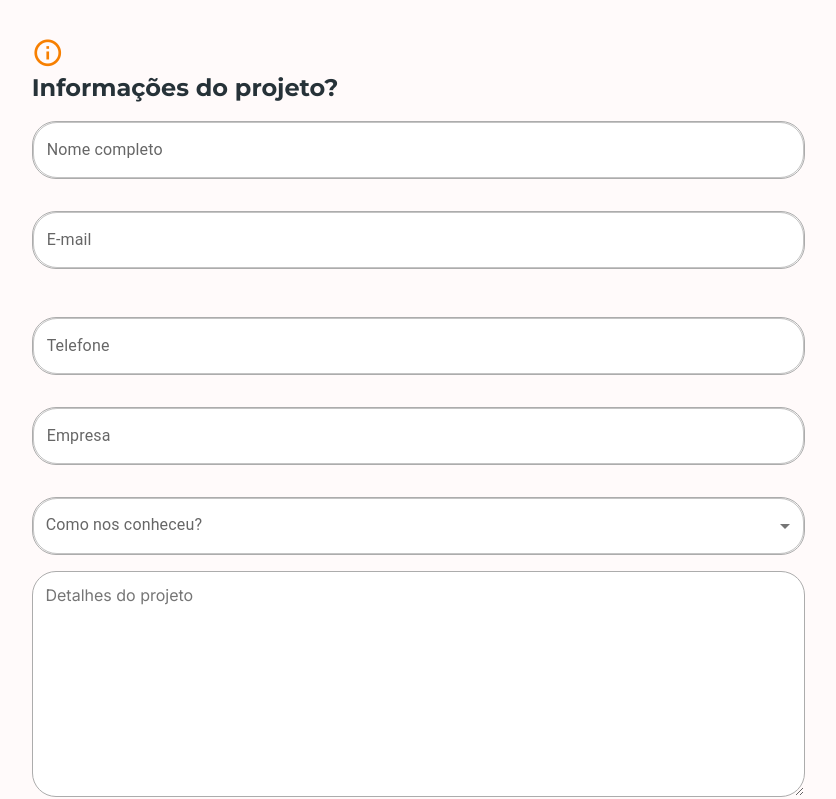
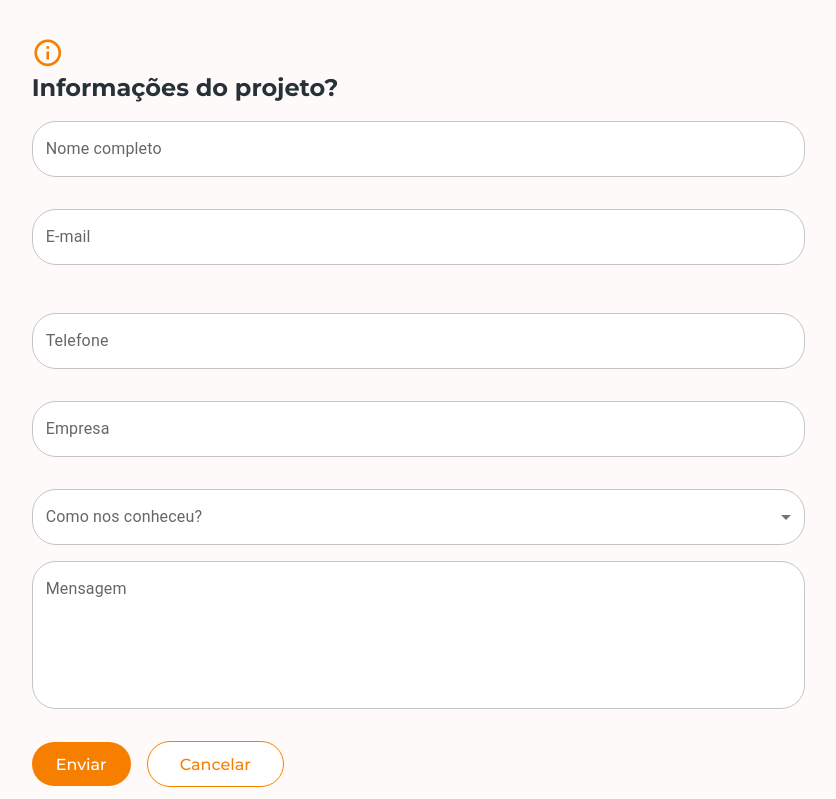
Before and after one commit to Tucan-Dev/tucan-web, a Next.js app: page /orcamento in a window 1280 px wide. Shown: the part 477-1276 px from the top of the page, without its empty margins (439-1275 px from the left). Built offline with nearby package versions, Linux system fonts and the light colour scheme.

Commit message:
feat: formulario de orçamento

```diff
--- a/src/pages/orcamento.tsx
+++ b/src/pages/orcamento.tsx
@@ -1,20 +1,6 @@
 import { useState } from "react";
 
-import {
-  FormGroup,
-  FormControlLabel,
-  Checkbox,
-  FormControl,
-  Radio,
-  RadioGroup,
-  TextField,
-  Box,
-  TextareaAutosize,
-  InputLabel,
-  MenuItem,
-  Select,
-  SelectChangeEvent,
-} from "@mui/material";
+import * as material from "@mui/material";
 
 import { Landpage } from "components/Layout/landpage";
 import { Title } from "components/Title";
@@ -26,6 +12,7 @@ import { maskPhone } from "utils/masked";
 
 import styles from "../styles/pages/budget.module.scss";
 import commonStyles from "../styles/commonStyles.module.scss";
+import axios from "axios";
 
 interface IFormInput {
   website: string;
@@ -35,9 +22,7 @@ interface IFormInput {
   marketingDigital: string;
   socialMedia: string;
 
-  amount2k: string;
-  amount5k: string;
-  amount10k: string;
+  amount: string;
 
   name: string;
   "e-mail": string;
@@ -48,27 +33,59 @@ interface IFormInput {
 }
 
 export default function Budget() {
-  const [phone1, setPhone1] = useState("");
   const [didMeet, setDidMeet] = useState("");
+  const [amount, setAmount] = useState("");
+  const [loading, setLoading] = useState(false);
 
   // SELECT
-  const handleChange = (event: SelectChangeEvent) => {
+  const handleChange = (event: material.SelectChangeEvent) => {
     setDidMeet(event.target.value as string);
   };
-
-  function clearInput() {
-    setPhone1("");
-    setDidMeet("");
-  }
 
   const {
     register,
     formState: { errors },
     handleSubmit,
+    setValue,
   } = useForm<IFormInput>();
 
-  const onSubmit: SubmitHandler<IFormInput> = (data) => {
-    console.log(data, didMeet);
+  const onSubmitFormBudget: SubmitHandler<IFormInput> = async (data) => {
+    const payload = {
+      aplicativo: data.application ? "sim" : "não",
+      "e-commerce": data["e-commerce"] ? "sim" : "não",
+      "identidade visual": data.visualIdentify ? "sim" : "não",
+      "gestão de mídias sociais": data.socialMedia ? "sim" : "não",
+      "marketing digital": data.marketingDigital ? "sim" : "não",
+      website: data.website ? "sim" : "não",
+
+      "Orçamento inicial": amount,
+
+      nome: data.name,
+      "e-mail": data["e-mail"],
+      telefone: data.phone,
+      "nome da empresa": data.company,
+      "como nos conheceu?": didMeet,
+      "detalhes do projeto": data.message,
+    };
+
+    setLoading(true);
+
+    await axios
+      .post(
+        "https://formeezy.com/api/v1/forms/62536d366dd5720009f2a8c9/submissions",
+        payload
+      )
+      .then((res) => {
+        console.log(res);
+        const { redirect } = res.data;
+        window.location.href = redirect;
+      })
+      .catch((err) => {
+        alert(err.message);
+      })
+      .finally(() => {
+        setLoading(false);
+      });
   };
 
   return (
@@ -82,74 +99,92 @@ export default function Budget() {
           </p>
         </div>
 
-        <form className={styles.form_budget} onSubmit={handleSubmit(onSubmit)}>
+        <form
+          className={styles.form_budget}
+          onSubmit={handleSubmit(onSubmitFormBudget)}
+        >
           <Title title="Como podemos ajudá-lo?" icon="ri-question-line ri-2x" />
-          <FormGroup className={styles.form_group_checkbox}>
-            <FormControlLabel
+          <material.FormGroup className={styles.form_group_checkbox}>
+            <material.FormControlLabel
               {...register("website")}
               control={
-                <Checkbox
+                <material.Checkbox
                   defaultChecked
                   sx={{ "& .MuiSvgIcon-root": { fontSize: 32 } }}
                 />
               }
               label="Website"
             />
-            <FormControlLabel
+            <material.FormControlLabel
               {...register("application")}
               control={
-                <Checkbox sx={{ "& .MuiSvgIcon-root": { fontSize: 32 } }} />
+                <material.Checkbox
+                  sx={{ "& .MuiSvgIcon-root": { fontSize: 32 } }}
+                />
               }
               label="Aplicativo"
             />
 
-            <FormControlLabel
+            <material.FormControlLabel
               {...register("e-commerce")}
               control={
-                <Checkbox sx={{ "& .MuiSvgIcon-root": { fontSize: 32 } }} />
+                <material.Checkbox
+                  sx={{ "& .MuiSvgIcon-root": { fontSize: 32 } }}
+                />
               }
               label="E-commerce"
             />
 
-            <FormControlLabel
+            <material.FormControlLabel
               {...register("visualIdentify")}
               control={
-                <Checkbox sx={{ "& .MuiSvgIcon-root": { fontSize: 32 } }} />
+                <material.Checkbox
+                  sx={{ "& .MuiSvgIcon-root": { fontSize: 32 } }}
+                />
               }
               label="Identidade Visual"
             />
 
-            <FormControlLabel
+            <material.FormControlLabel
               {...register("marketingDigital")}
               control={
-                <Checkbox sx={{ "& .MuiSvgIcon-root": { fontSize: 32 } }} />
+                <material.Checkbox
+                  sx={{ "& .MuiSvgIcon-root": { fontSize: 32 } }}
+                />
               }
               label="Marketing Digital"
             />
 
-            <FormControlLabel
+            <material.FormControlLabel
               {...register("socialMedia")}
               control={
-                <Checkbox sx={{ "& .MuiSvgIcon-root": { fontSize: 32 } }} />
+                <material.Checkbox
+                  sx={{ "& .MuiSvgIcon-root": { fontSize: 32 } }}
+                />
               }
               label="Gestão de mídias sociais"
             />
-          </FormGroup>
+          </material.FormGroup>
 
           <Title
             title="Qual seu orçamento disponível?"
             icon="ri-money-dollar-circle-line ri-2x"
           />
-          <FormControl
+
+          <material.FormControl
             className={styles.form_control_radio}
             component="fieldset"
           >
-            <RadioGroup row aria-label="gender" name="row-radio-buttons-group">
-              <FormControlLabel
-                {...register("amount2k")}
-                value="amount_2k"
+            <material.RadioGroup
+              row
+              aria-label="gender"
+              name="row-radio-buttons-group"
+            >
+              <material.FormControlLabel
+                value="2k"
+                onClick={() => setAmount("2k")}
                 control={
-                  <Radio
+                  <material.Radio
                     sx={{
                       "& .MuiSvgIcon-root": {
                         fontSize: 32,
@@ -159,11 +194,11 @@ export default function Budget() {
                 }
                 label="Abaixo de 2k"
               />
-              <FormControlLabel
-                {...register("amount5k")}
-                value="amount_5k"
+              <material.FormControlLabel
+                value="5k"
+                onClick={() => setAmount("5k")}
                 control={
-                  <Radio
+                  <material.Radio
                     sx={{
                       "& .MuiSvgIcon-root": {
                         fontSize: 32,
@@ -173,11 +208,11 @@ export default function Budget() {
                 }
                 label="5k ~ 10k"
               />
-              <FormControlLabel
-                {...register("amount10k")}
-                value="amount_10k"
+              <material.FormControlLabel
+                value="10k"
+                onClick={() => setAmount("10k")}
                 control={
-                  <Radio
+                  <material.Radio
                     sx={{
                       "& .MuiSvgIcon-root": {
                         fontSize: 32,
@@ -187,28 +222,26 @@ export default function Budget() {
                 }
                 label="Acima de 10k"
               />
-            </RadioGroup>
-          </FormControl>
+            </material.RadioGroup>
+          </material.FormControl>
 
           <Title
             title="Informações do projeto?"
             icon="ri-information-line ri-2x"
           />
 
-          <Box className={styles.info_project}>
-            <TextField
+          <material.Box className={styles.info_project}>
+            <material.TextField
               {...register("name", { required: true })}
               id="outlined-required"
               label="Nome completo"
               variant="outlined"
               style={{
-                border: "0.25px solid var(--gray)",
                 background: "var(--white)",
               }}
             />
             <p>{errors.name && "Por favor, informe seu NOME!"}</p>
-
-            <TextField
+            <material.TextField
               {...register("e-mail", {
                 required: true,
                 pattern: ValidatedEmail,
@@ -217,7 +250,6 @@ export default function Budget() {
               label="E-mail"
               variant="outlined"
               style={{
-                border: "0.25px solid var(--gray)",
                 background: "var(--white)",
               }}
             />
@@ -227,86 +259,76 @@ export default function Budget() {
                 ? "Por favor digite seu E-MAIL corretamente!"
                 : ""}
             </p>
-
-            <TextField
-              {...register("phone", { required: true })}
+            <material.TextField
+              {...register("phone", {
+                required: true,
+                onChange: (e) => setValue("phone", maskPhone(e.target.value)),
+              })}
               id="outlined-required"
               type="tel"
               label="Telefone"
               variant="outlined"
-              value={phone1}
-              onChange={(e) => setPhone1(maskPhone(e.target.value))}
               style={{
-                border: "0.25px solid var(--gray)",
                 background: "var(--white)",
               }}
             />
             <p>
               {errors.phone && "Por favor, informe seu número de TELEFONE!"}
             </p>
-
-            <TextField
+            <material.TextField
               {...register("company", { required: true })}
               id="outlined-required"
               label="Empresa"
               variant="outlined"
               style={{
-                border: "0.25px solid var(--gray)",
                 background: "var(--white)",
               }}
             />
             <p>
               {errors.company && "Por favor, informe o número de sua EMPRESA!"}
             </p>
-
-            <FormControl fullWidth>
-              <InputLabel id="demo-simple-select-label">
+            <material.FormControl fullWidth>
+              <material.InputLabel id="demo-simple-select-label">
                 Como nos conheceu?
-              </InputLabel>
-              <Select
+              </material.InputLabel>
+              <material.Select
                 labelId="demo-simple-select-label"
                 id="demo-simple-select"
                 value={didMeet}
                 label="Como nos conheceu?"
                 onChange={handleChange}
                 style={{
-                  border: "0.25px solid var(--gray)",
-
                   background: "var(--white)",
                 }}
               >
-                <MenuItem value="facebook">Facebook</MenuItem>
-                <MenuItem value="instagram">Instagram</MenuItem>
-                <MenuItem value="linkedIn">LinkedIn</MenuItem>
-              </Select>
-            </FormControl>
+                <material.MenuItem value="facebook">Facebook</material.MenuItem>
+                <material.MenuItem value="instagram">
+                  Instagram
+                </material.MenuItem>
+                <material.MenuItem value="linkedIn">LinkedIn</material.MenuItem>
+              </material.Select>
+            </material.FormControl>
 
-            <TextareaAutosize
+            <material.TextField
+              id="outlined-required"
+              label="Mensagem"
               {...register("message", { required: true })}
-              aria-label="minimum height"
-              minRows={10}
+              variant="outlined"
+              multiline={true}
+              minRows={5}
               maxRows={15}
-              maxLength={900}
-              placeholder="Detalhes do projeto"
               style={{
-                width: "100%",
-                padding: ".8rem",
-                border: "1px solid var(--gray)",
                 background: "var(--white)",
               }}
             />
             <p>{errors.message && "Por favor, digite sua MENSAGEM!"}</p>
-          </Box>
+          </material.Box>
 
           <div className={commonStyles.flex}>
             <button className={commonStyles.btn_default} type="submit">
-              Enviar
+              {loading ? "Enviando" : "Enviar"}
             </button>
-            <button
-              className={commonStyles.btn_secondary}
-              type="reset"
-              onClick={clearInput}
-            >
+            <button className={commonStyles.btn_secondary} type="reset">
               Cancelar
             </button>
           </div>
```
